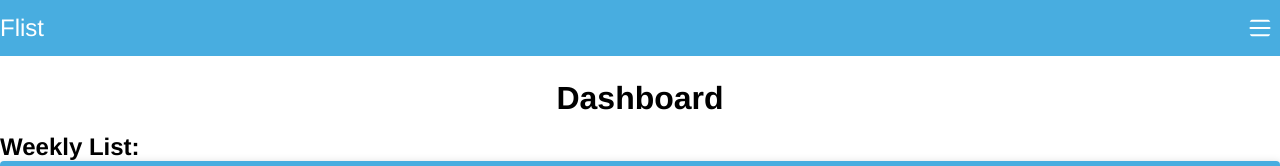
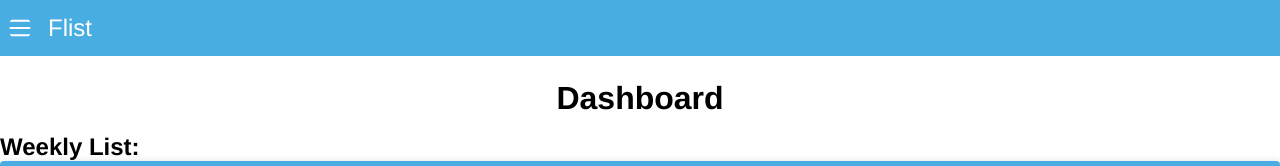
Before and after one commit to Ralph-08/flist, a React (Create React App) app: page /dashboard in a window 1280 px wide. Shown: the top 166 px of the page. Built offline with nearby package versions, Linux system fonts and the light colour scheme.

Commit message:
Added desktop menu slide in animation

```diff
--- a/src/components/Navbar/Navbar.jsx
+++ b/src/components/Navbar/Navbar.jsx
@@ -2,6 +2,7 @@ import "./Navbar.scss";
 import menuIcon from "../../assets/icons/menu-button.svg";
 import { useState } from "react";
 import { NavLink } from "react-router-dom";
+import closeIcon from "../../assets/icons/close.png";
 
 const Navbar = () => {
   const [menuDisplay, setMenuDisplay] = useState(false);
@@ -14,10 +15,18 @@ const Navbar = () => {
     <>
       <section className="nav__container">
         <nav className="nav">
-          <p className="nav__logo">Flist</p>
+          <section className="nav__top-left">
+            <img
+              onClick={handleMenu}
+              className="nav__menu nav__menu--desktop"
+              src={menuIcon}
+              alt="menu-icon"
+            />
+            <p className="nav__logo">Flist</p>
+          </section>
           <img
             onClick={handleMenu}
-            className="nav__menu"
+            className="nav__menu nav__menu--mobile"
             src={menuIcon}
             alt="menu-icon"
           />
@@ -27,6 +36,9 @@ const Navbar = () => {
       {menuDisplay && (
         <section className="menu__background">
           <ul className="menu">
+            <li className="menu__btn" onClick={handleMenu}>
+              <img className="menu__close" src={closeIcon} alt="close-icon" />
+            </li>
             <li className="menu__item">
               <NavLink
                 to="/dashboard"
--- a/src/components/Navbar/Navbar.scss
+++ b/src/components/Navbar/Navbar.scss
@@ -7,6 +7,15 @@
   }
   to {
     right: 0px;
+  }
+}
+
+@keyframes slide-in-right {
+  from {
+    left: -30%;
+  }
+  to {
+    left: 0%;
   }
 }
 
@@ -34,6 +43,12 @@
     font-size: 1.5rem;
   }
 
+  &__top-left {
+    display: flex;
+    align-items: center;
+    column-gap: 0.5rem;
+  }
+
   &__menu {
     width: 28px;
     cursor: pointer;
@@ -45,6 +60,19 @@
 
       &:hover {
         background-color: #409ac7;
+      }
+    }
+
+    &--mobile {
+      @include desktop {
+        display: none;
+      }
+    }
+
+    &--desktop {
+      display: none;
+      @include desktop {
+        display: block;
       }
     }
   }
@@ -60,6 +88,12 @@
   font-size: 1rem;
   padding: 0;
   background-color: rgba(0, 0, 0, 0.235);
+  top: 0;
+  position: fixed;
+  scroll-snap-type: none;
+  @include desktop {
+    justify-content: flex-start;
+  }
 }
 
 .menu {
@@ -73,9 +107,18 @@
   position: relative;
   animation-name: slide-in-left;
   animation-duration: 0.3s;
-  // right: -700px;
-
   box-shadow: -10px -10px 10px rgba(0, 0, 0, 0.056);
+  border-top-left-radius: 10px;
+  border-bottom-left-radius: 10px;
+  z-index: 1;
+  @include desktop {
+    width: 350px;
+    animation-name: slide-in-right;
+    box-shadow: 10px 10px 10px rgba(0, 0, 0, 0.056);
+    border-radius: 0;
+    border-top-right-radius: 10px;
+    border-bottom-right-radius: 10px;
+  }
 
   &__link {
     font-size: 1.1rem;
@@ -84,10 +127,28 @@
       color: $error;
     }
   }
+  &__btn {
+    padding: 0.5rem;
+    margin: 0.5rem;
+    border-radius: 20px;
+    transition: background-color 0.2s;
+    cursor: pointer;
+
+    @include tablet {
+      &:hover {
+        background-color: lightgray;
+      }
+    }
+  }
+
+  &__close {
+    width: 1.2rem;
+    height: 1.1rem;
+  }
 
   &__item {
     background-color: rgb(248, 248, 248);
-    border-bottom: 1px solid lightgray;
+    border-top: 1px solid lightgray;
     width: 100%;
     text-align: center;
     padding: 1.5rem 1rem;
@@ -98,10 +159,6 @@
         background-color: rgb(240, 240, 240);
       }
     }
-
-    &:last-child {
-      border-bottom: none;
-    }
   }
 
   .active {
```
Also changed, not shown: src/assets/icons/close.png (added), src/assets/icons/menu-bar.png (deleted).
